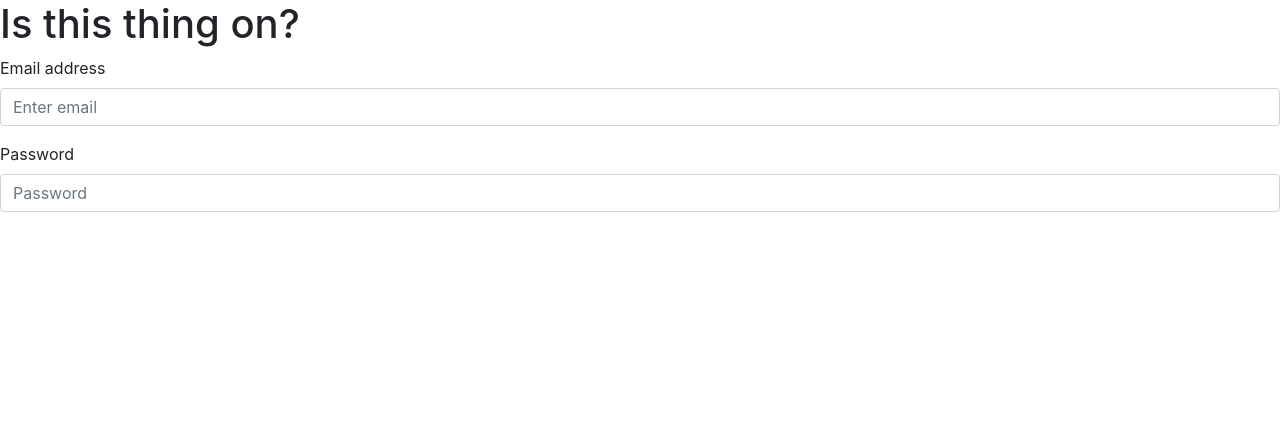
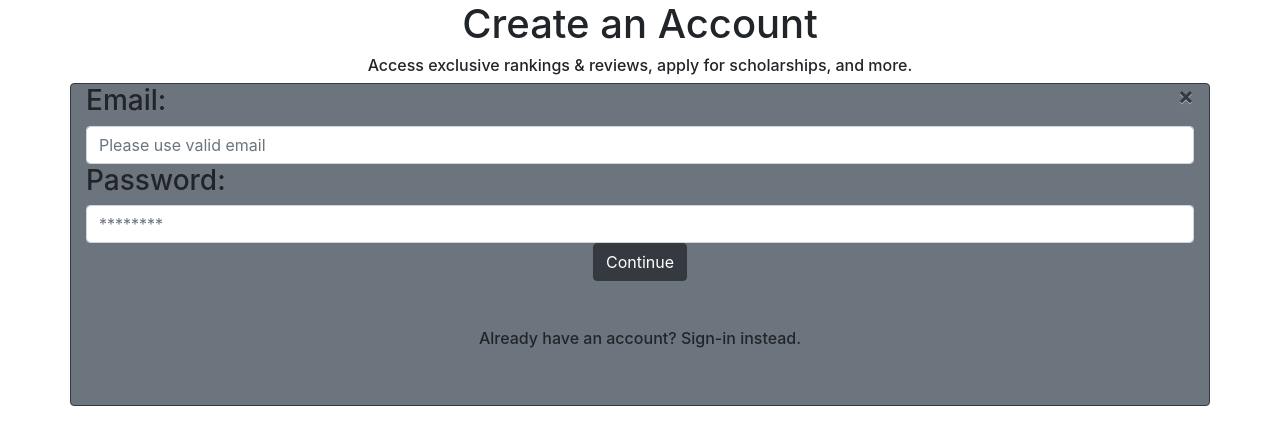
Before and after one commit to team-free-money/team-free-money-cs, a React (Create React App) app in the folder frontend/: page /create in a window 1280 px wide. Shown: the top 444 px of the page. Built offline with nearby package versions, Linux system fonts and the light colour scheme.

Commit message:
added create account form

```diff
--- a/frontend/src/ui/Create-Account.js
+++ b/frontend/src/ui/Create-Account.js
@@ -1,20 +1,36 @@
 import React from "react";
-import {Form} from "react-bootstrap";
+import {Button, CloseButton, Col, Container, Form, Row} from "react-bootstrap";
 
 export const CreateAccount = () => {
     return (
         <>
-        <h1>Is this thing on?</h1>
-            <Form>
-                <Form.Group className="mb-3" controlId="formGroupEmail">
-                    <Form.Label>Email address</Form.Label>
-                    <Form.Control type="email" placeholder="Enter email" />
-                </Form.Group>
-                <Form.Group className="mb-3" controlId="formGroupPassword">
-                    <Form.Label>Password</Form.Label>
-                    <Form.Control type="password" placeholder="Password" />
-                </Form.Group>
-            </Form>
+            <h1 className="text-center">Create an Account</h1>
+            <h6 className="text-center">Access exclusive rankings & reviews, apply for scholarships, and more.</h6>
+            <Container className="border border-dark border-3 rounded bg-secondary">
+                <Form>
+                    <Row>
+                        <Col>
+                            <CloseButton></CloseButton>
+                            <h3>Email:</h3>
+                            <Form.Control placeholder="Please use valid email"/>
+                        </Col>
+                    </Row>
+                    <Row>
+                        <Col>
+                            <h3>Password:</h3>
+                            <Form.Control placeholder="********" />
+                        </Col>
+                    </Row>
+                    <Row>
+                        <Col className="text-center">
+                            <Button variant="dark">Continue</Button>{' '}
+                        </Col>
+                    </Row>
+                    <Row className="justify-content-center p-5">
+                        <h6>Already have an account? Sign-in instead.</h6>
+                    </Row>
+                </Form>
+            </Container>
         </>
     )
 }
```
Also changed, not shown: 1 other file (tests, documents, lock files or other folders).
